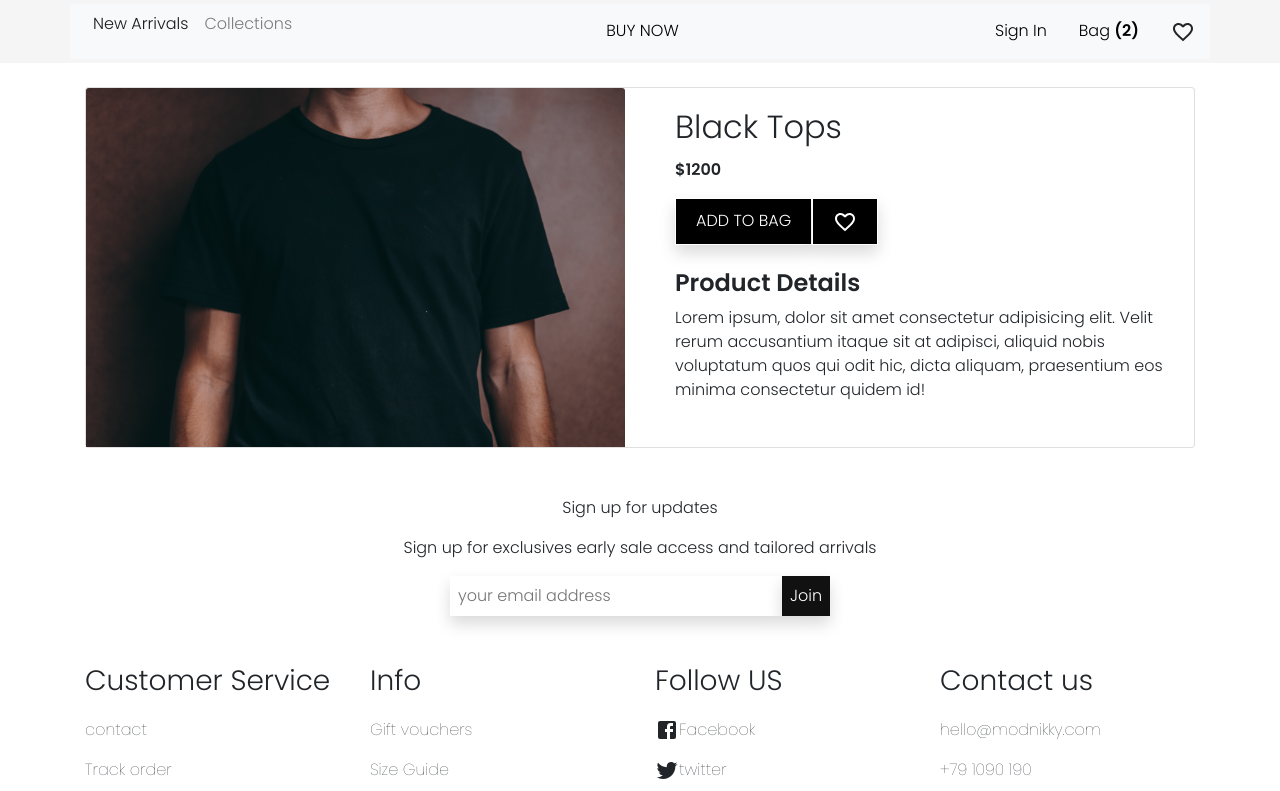
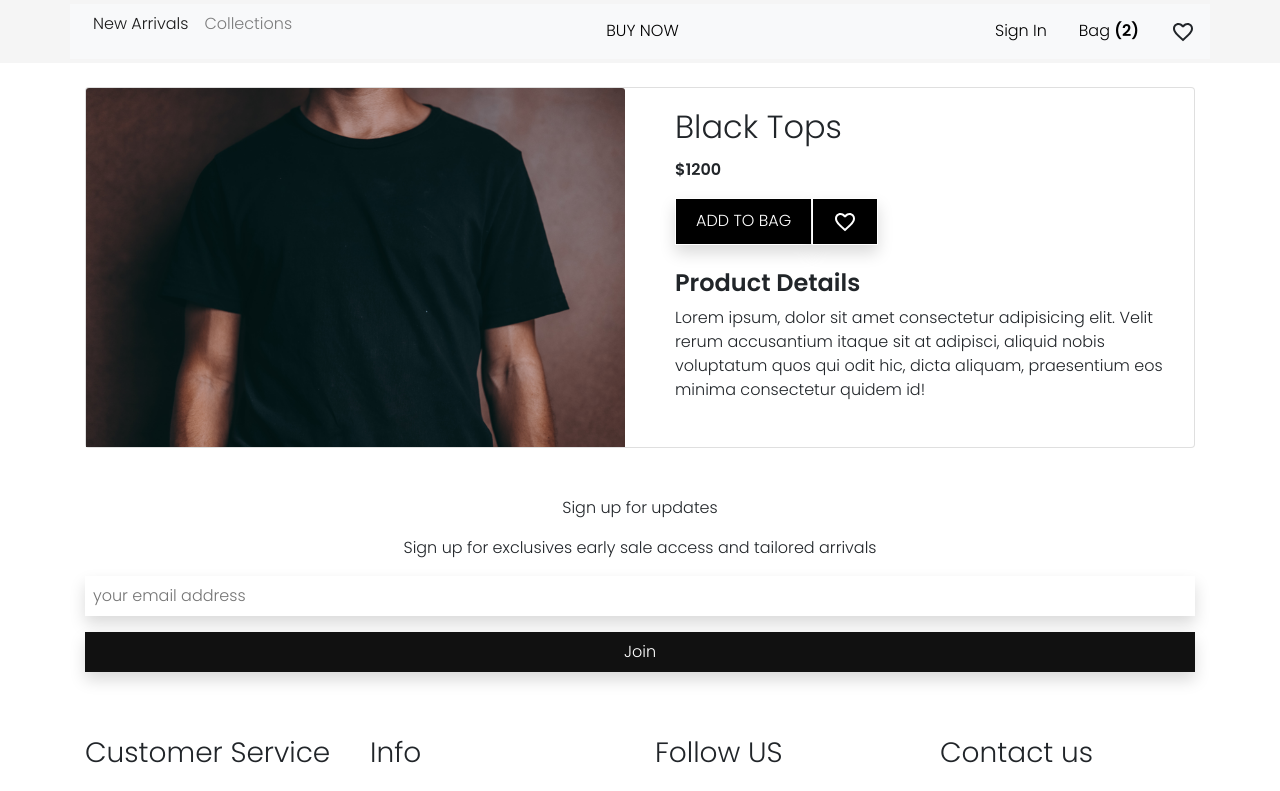
Before and after one commit to lamilekan263/buynow, a React (Create React App) app: page /collections/shop/1 in a window 1280 px wide. Shown: the top 791 px of the page. Built offline with nearby package versions, Linux system fonts and the light colour scheme; no server answers.

Commit message:
fixed the button

```diff
--- a/src/components/footer/Footer.js
+++ b/src/components/footer/Footer.js
@@ -23,14 +23,14 @@ const Footer = () => {
                 </p>
               </div>
               <div className="col-12">
-                <div className="form__content">
-                  <form action="" className="d-flex justify-content-center">
+                <div className="form__content container">
+                  <form action="" className="row justify-content-center">
                     <input
-                      className="shadow p-2"
+                      className="shadow p-2 col-sm-12"
                       type="email"
                       placeholder="your email address"
                     />
-                    <button className="shadow p-2">Join</button>
+                    <button className="shadow col-sm-12 my-3 p-2">Join</button>
                   </form>
                 </div>
               </div>
--- a/src/components/header/Header.js
+++ b/src/components/header/Header.js
@@ -84,6 +84,7 @@ const Header = ({user}) => {
           </div>
         </nav>
 
+
         {/* <nav>
           <div className="container">
             <div className="header__largeDevice">
```
